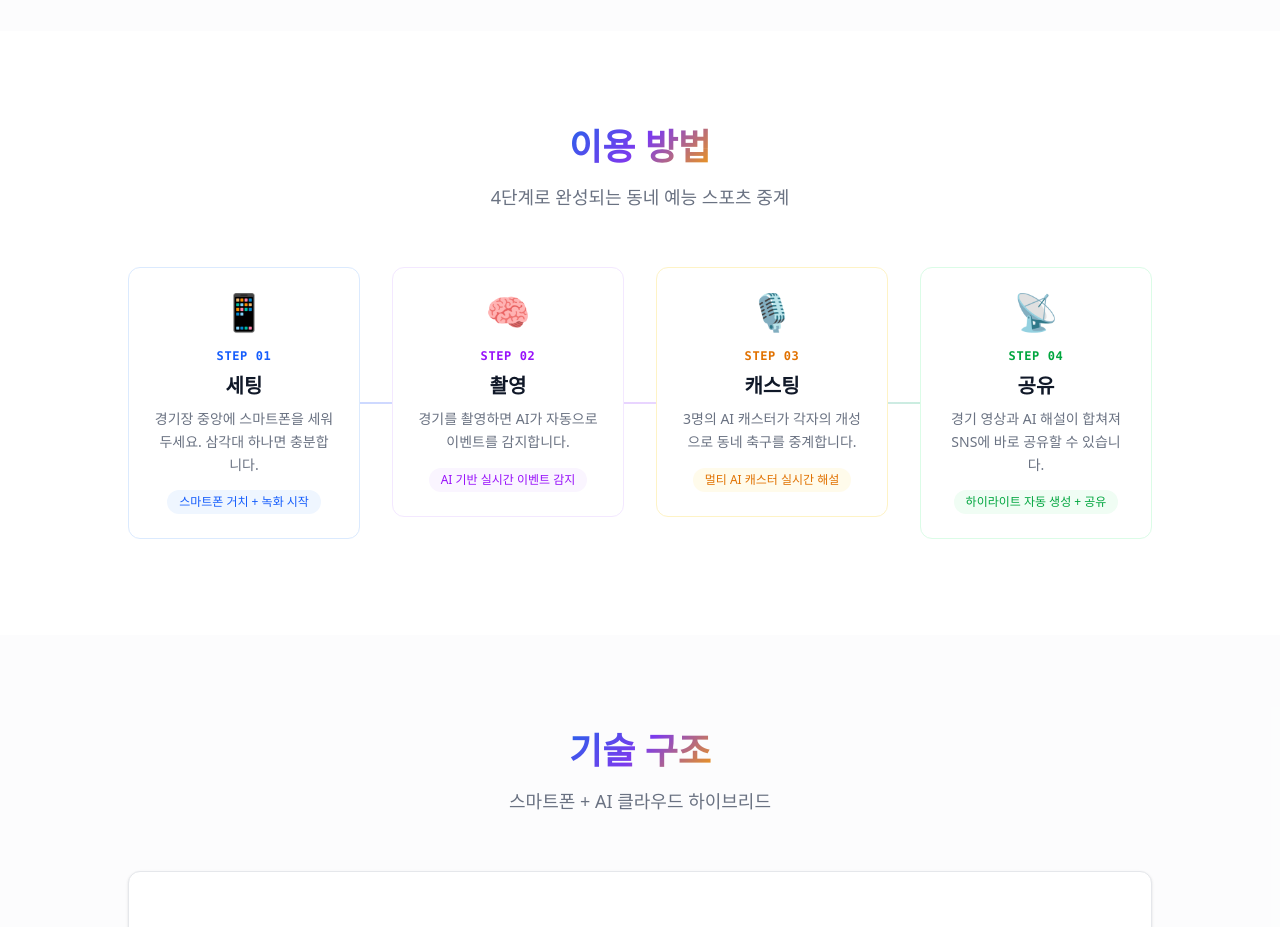
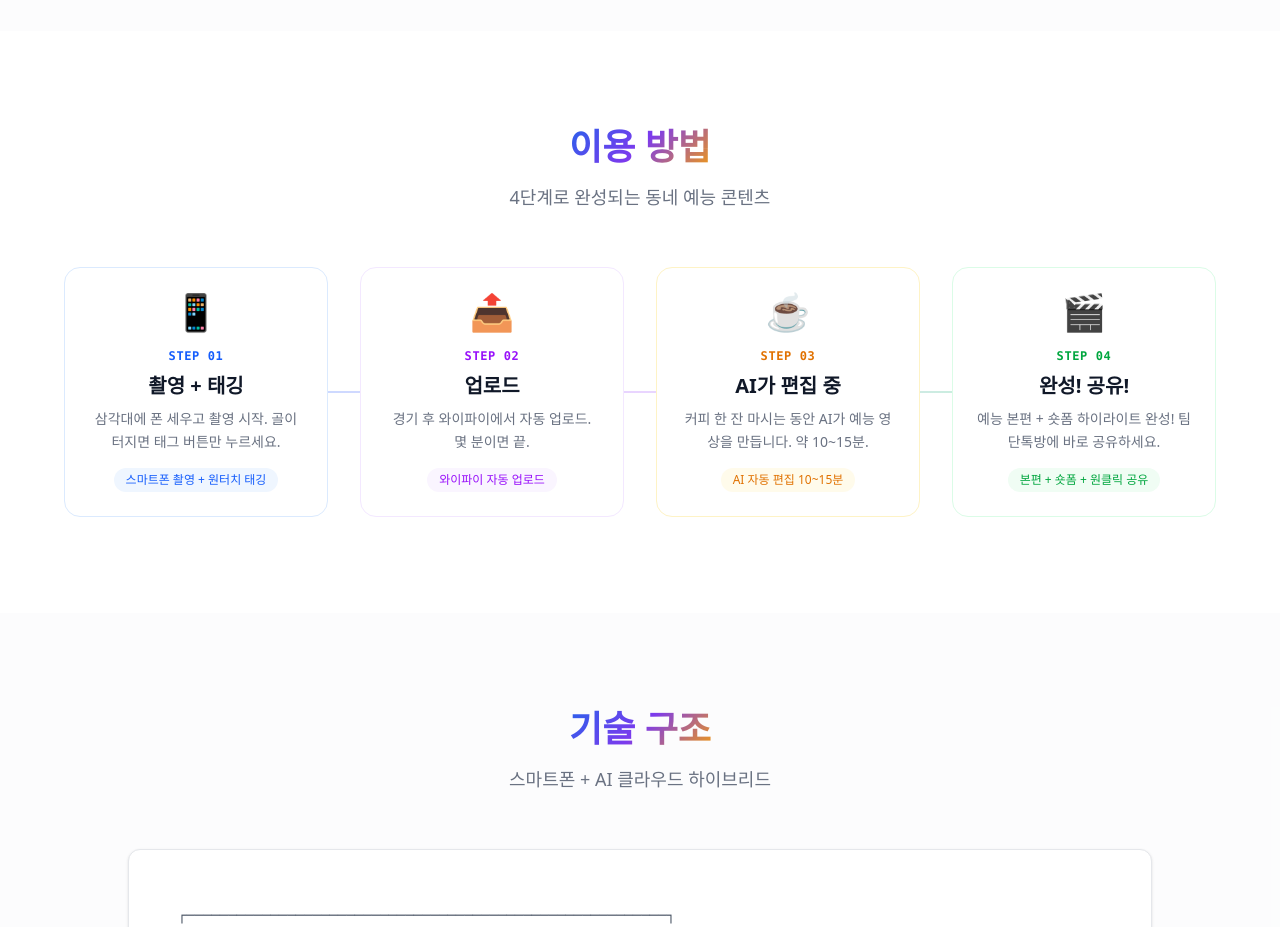
Before and after one commit to kangyh427/boomcast, a Next.js app: page / in a window 1280 px wide. Shown: the part 1580-2507 px from the top of the page. Built offline with nearby package versions, Linux system fonts and the light colour scheme; a web font is replaced by a local one.

Commit message:
Update HowItWorks.tsx

```diff
--- a/src/components/landing/HowItWorks.tsx
+++ b/src/components/landing/HowItWorks.tsx
@@ -1,111 +1,113 @@
 /*
  * ============================================================
  * 파일: src/components/landing/HowItWorks.tsx
- * 설명: BoomCast 이용 방법 섹션 - 화이트 테마
+ * 설명: BoomCast 이용 방법 섹션 - 4단계 (사후 편집 플로우)
  * 경로: src/components/landing/HowItWorks.tsx
- * 최근 작업: 세션 4 - 화이트 리디자인 + 한/영 텍스트 하드코딩
- *           - 다크 테마 색상 완전 제거
- *           - 연결선: 그라데이션 화이트 버전
- *           - STEP 라벨: blue-600 (화이트 배경 대비)
- *           - 카드: 화이트 배경 + 소프트 섀도우
- *           - 한/영 전환 대비 (lang 변수, 세션 6에서 i18n 훅 교체)
- * 작성일: 2025-03-06
+ * 최근 작업: 세션 6 - 전면 교체
+ *   - "실시간", "AI 자동 감지" 표현 완전 삭제
+ *   - 인수인계서 [E] 확정 데이터 적용:
+ *     01 촬영+태깅 → 02 업로드 → 03 AI 편집 → 04 완성+공유
+ *   - useLang() 훅으로 i18n 전환 적용
+ * 작성일: 2026-03-07
  * ============================================================
  */
 
-/* ── 한/영 텍스트 ── */
+"use client";
+
+import { useLang } from "@/providers/LanguageProvider";
+
+/* ── 한/영 섹션 텍스트 ── */
 const text = {
   ko: {
     sectionTitle: "이용 방법",
-    sectionSubtitle: "4단계로 완성되는 동네 예능 스포츠 중계",
+    sectionSubtitle: "4단계로 완성되는 동네 예능 콘텐츠",
   },
   en: {
     sectionTitle: "How It Works",
-    sectionSubtitle: "4 simple steps to pro-level entertainment broadcasting",
+    sectionSubtitle: "4 simple steps to your entertainment content",
   },
 };
 
-/* ── 스텝 데이터 (한/영) ── */
+/* ── 스텝 데이터 (인수인계서 [E] 확정) ── */
 const steps = {
   ko: [
     {
       step: "01",
-      title: "세팅",
-      description: "경기장 중앙에 스마트폰을 세워두세요. 삼각대 하나면 충분합니다.",
+      title: "촬영 + 태깅",
+      description: "삼각대에 폰 세우고 촬영 시작. 골이 터지면 태그 버튼만 누르세요.",
       icon: "📱",
-      detail: "스마트폰 거치 + 녹화 시작",
+      detail: "스마트폰 촬영 + 원터치 태깅",
     },
     {
       step: "02",
-      title: "촬영",
-      description: "경기를 촬영하면 AI가 자동으로 이벤트를 감지합니다.",
-      icon: "🧠",
-      detail: "AI 기반 실시간 이벤트 감지",
+      title: "업로드",
+      description: "경기 후 와이파이에서 자동 업로드. 몇 분이면 끝.",
+      icon: "📤",
+      detail: "와이파이 자동 업로드",
     },
     {
       step: "03",
-      title: "캐스팅",
-      description: "3명의 AI 캐스터가 각자의 개성으로 동네 축구를 중계합니다.",
-      icon: "🎙️",
-      detail: "멀티 AI 캐스터 실시간 해설",
+      title: "AI가 편집 중",
+      description: "커피 한 잔 마시는 동안 AI가 예능 영상을 만듭니다. 약 10~15분.",
+      icon: "☕",
+      detail: "AI 자동 편집 10~15분",
     },
     {
       step: "04",
-      title: "공유",
-      description: "경기 영상과 AI 해설이 합쳐져 SNS에 바로 공유할 수 있습니다.",
-      icon: "📡",
-      detail: "하이라이트 자동 생성 + 공유",
+      title: "완성! 공유!",
+      description: "예능 본편 + 숏폼 하이라이트 완성! 팀 단톡방에 바로 공유하세요.",
+      icon: "🎬",
+      detail: "본편 + 숏폼 + 원클릭 공유",
     },
   ],
   en: [
     {
       step: "01",
-      title: "Setup",
-      description: "Place your smartphone at center field. A simple tripod is all you need.",
+      title: "Record + Tag",
+      description: "Set phone on tripod and record. Tap the tag button when a goal happens.",
       icon: "📱",
-      detail: "Mount phone + Start recording",
+      detail: "Smartphone recording + one-tap tagging",
     },
     {
       step: "02",
-      title: "Record",
-      description: "Record the game and AI automatically detects key events.",
-      icon: "🧠",
-      detail: "AI-powered event detection",
+      title: "Upload",
+      description: "Auto-upload via WiFi after the game. Done in minutes.",
+      icon: "📤",
+      detail: "WiFi auto-upload",
     },
     {
       step: "03",
-      title: "Cast",
-      description: "3 AI casters bring their unique personalities to your game commentary.",
-      icon: "🎙️",
-      detail: "Multi AI caster commentary",
+      title: "AI Editing",
+      description: "Grab a coffee while AI creates your entertainment video. ~10-15 min.",
+      icon: "☕",
+      detail: "AI auto-editing in 10-15 min",
     },
     {
       step: "04",
-      title: "Share",
-      description: "Game footage and AI commentary merge into shareable content for social media.",
-      icon: "📡",
-      detail: "Auto highlights + Share",
+      title: "Done! Share!",
+      description: "Full show + highlight shorts ready! Share with your team chat instantly.",
+      icon: "🎬",
+      detail: "Full show + shorts + one-click share",
     },
   ],
 };
 
-/* ── 스텝별 색상 테마 ── */
+/* ── 스텝별 색상 테마 (인수인계서 [E] 색상 반영) ── */
 const stepColors = [
-  { bg: "bg-blue-50", text: "text-blue-600", border: "border-blue-100" },
-  { bg: "bg-purple-50", text: "text-purple-600", border: "border-purple-100" },
-  { bg: "bg-amber-50", text: "text-amber-600", border: "border-amber-100" },
-  { bg: "bg-green-50", text: "text-green-600", border: "border-green-100" },
+  { bg: "bg-blue-50", text: "text-blue-600", border: "border-blue-100", line: "from-blue-400" },
+  { bg: "bg-purple-50", text: "text-purple-600", border: "border-purple-100", line: "from-purple-400" },
+  { bg: "bg-amber-50", text: "text-amber-600", border: "border-amber-100", line: "from-amber-400" },
+  { bg: "bg-green-50", text: "text-green-600", border: "border-green-100", line: "from-green-400" },
 ];
 
 export default function HowItWorks() {
-  /* TODO: 세션 6에서 i18n 훅으로 교체 */
-  const lang: "ko" | "en" = "ko";
+  const { lang } = useLang();
   const t = text[lang];
   const stepList = steps[lang];
 
   return (
-    <section className="py-20 sm:py-24 px-4 bg-white">
-      <div className="max-w-5xl mx-auto">
+    <section id="how-it-works" className="py-20 sm:py-24 px-4 bg-white">
+      <div className="max-w-6xl mx-auto">
 
         {/* ── 섹션 헤더 ── */}
         <div className="text-center mb-14">
@@ -128,7 +130,7 @@ export default function HowItWorks() {
               return (
                 <div key={index} className="relative text-center group">
                   <div
-                    className={`bg-white rounded-xl border ${color.border} p-6
+                    className={`bg-white rounded-2xl border ${color.border} p-6
                                 hover:shadow-lg hover:shadow-gray-100
                                 transition-all duration-300 card-hover`}
                   >
```
